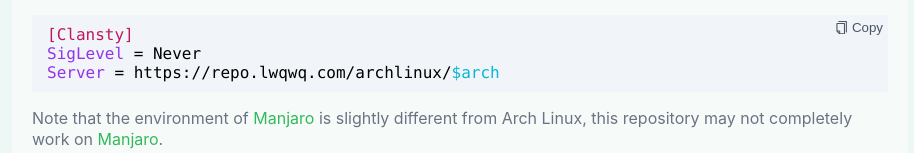
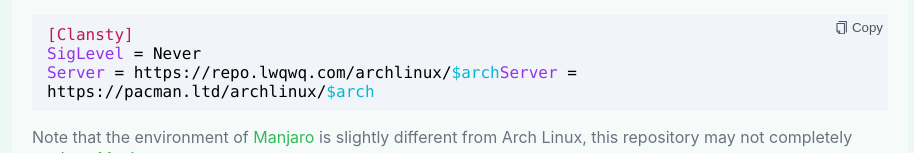
Before and after one commit to clansty/repo-frontpage, a React (Vite) app: page / in a window 1280 px wide. Shown: the part 227-380 px from the top of the page, without its empty margins (180-1094 px from the left). Built offline with nearby package versions, Linux system fonts and the light colour scheme; no server answers.

Commit message:
pacman.ltd 也可以用于 repo 地址

```diff
--- a/src/components/Codeblock.tsx
+++ b/src/components/Codeblock.tsx
@@ -22,6 +22,8 @@ export default () => {
                 <span className={styles.attr}>SigLevel</span> = Never{'\n'}
                 <span className={styles.attr}>Server</span> = https://repo.lwqwq.com/archlinux/<span
                     className={styles.var}>$arch</span>
+                <span className={styles.attr}>Server</span> = https://pacman.ltd/archlinux/<span
+                    className={styles.var}>$arch</span>
         </code></pre>
         </div>
     )
@@ -29,4 +31,5 @@ export default () => {
 
 const repoText = `[Clansty]
 SigLevel = Never
-Server = https://repo.lwqwq.com/archlinux/$arch`
+Server = https://repo.lwqwq.com/archlinux/$arch
+Server = https://pacman.ltd/archlinux/$arch`
--- a/src/routes/Package.tsx
+++ b/src/routes/Package.tsx
@@ -38,7 +38,7 @@ export default () => {
             <h1>{params.package}</h1>
             <p>{packageInfo.desc}</p>
             <p>
-                <a href={`https://repo.lwqwq.com/archlinux/pool/${packageInfo.filename}`}>
+                <a href={`/archlinux/pool/${packageInfo.filename}`}>
                     <DownloadOutlined/> Download Package
                 </a>
             </p>
```
